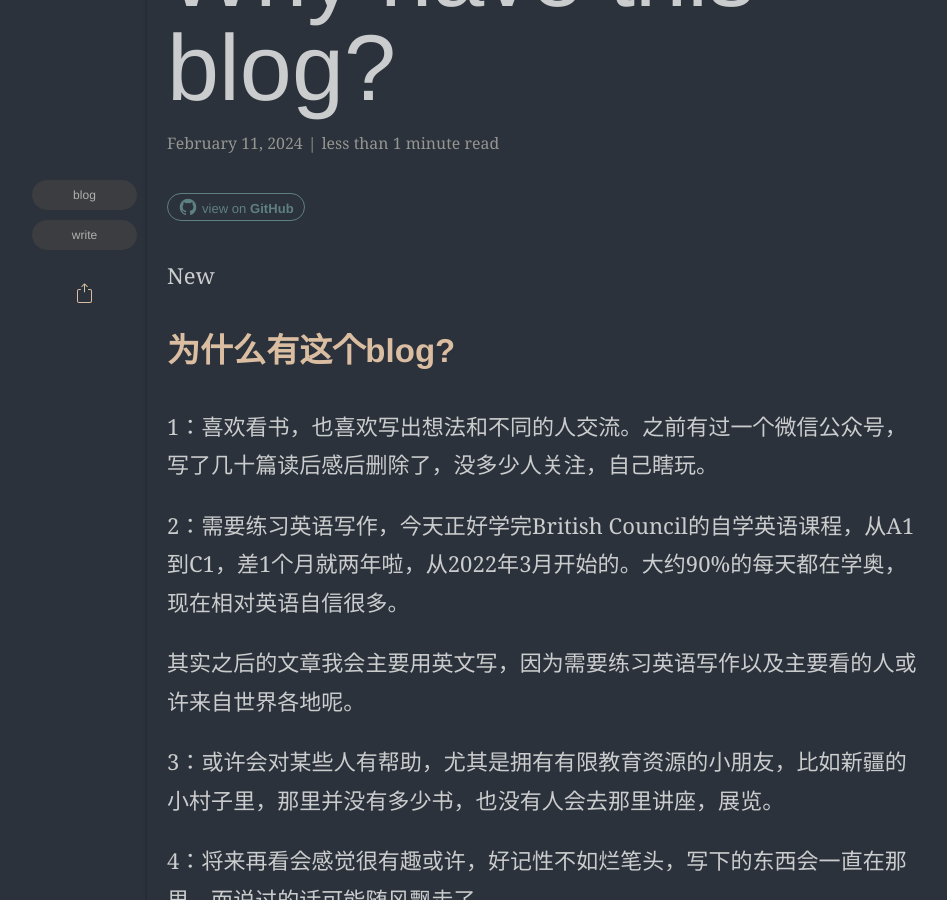
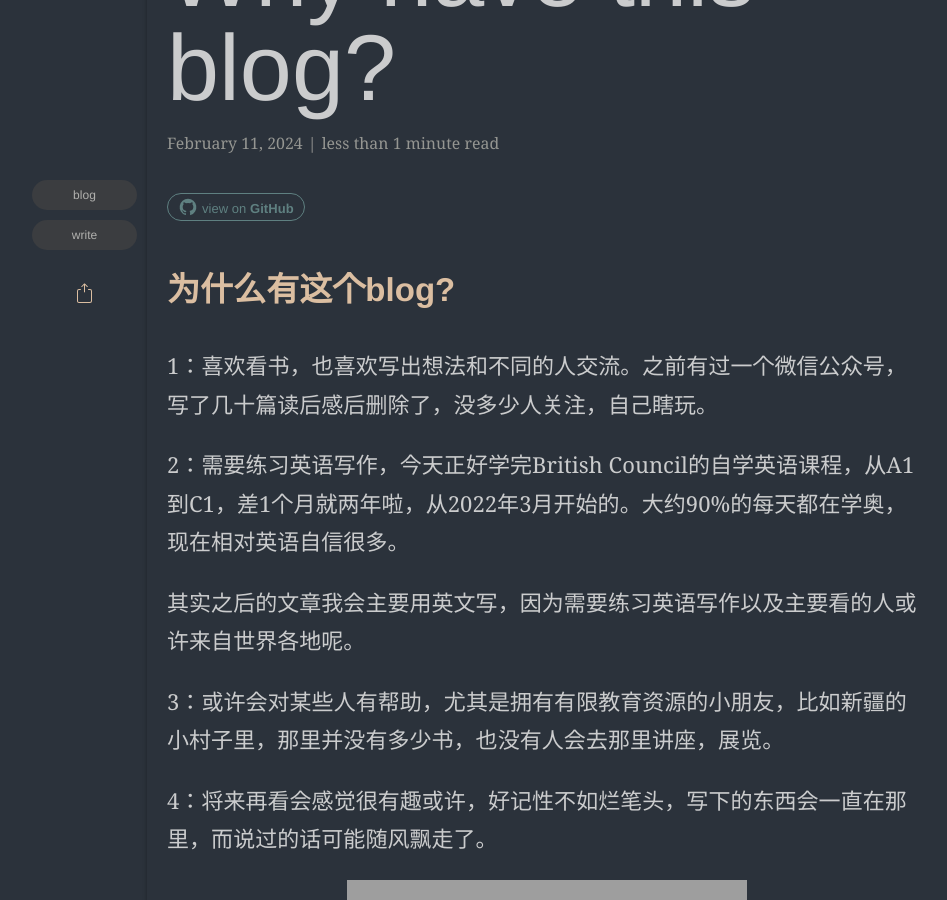
Before and after one commit to Yanjun96/Blog, a Jekyll site: the page built from _posts/2024-02-11-Why have this blog.markdown, in a window 1280 px wide and 900 px high, scrolled down 696 px. Shown: the whole window, without its empty margins (93-1040 px from the left). Built offline with Jekyll 4.4.1, drawn with Linux system fonts in a browser that asks for light colours; some web fonts are replaced.

Commit message:
first try

```diff
--- a/_posts/2024-02-11-Why have this blog.markdown
+++ b/_posts/2024-02-11-Why have this blog.markdown
@@ -11,7 +11,7 @@ author: yanjun zhang
 github:  Yanjun96
 mathjax: yes
 ---
-New
+
 
 ## 为什么有这个blog?
 
@@ -25,4 +25,4 @@ New
 
 4：将来再看会感觉很有趣或许，好记性不如烂笔头，写下的东西会一直在那里，而说过的话可能随风飘走了。
 
-<center><img src='./assets/img/posts/2024211/yanjun.jpg'></center>
+![Alexa recognizing speach](./assets/img/posts/20240211/yanjun,jpg)
```
